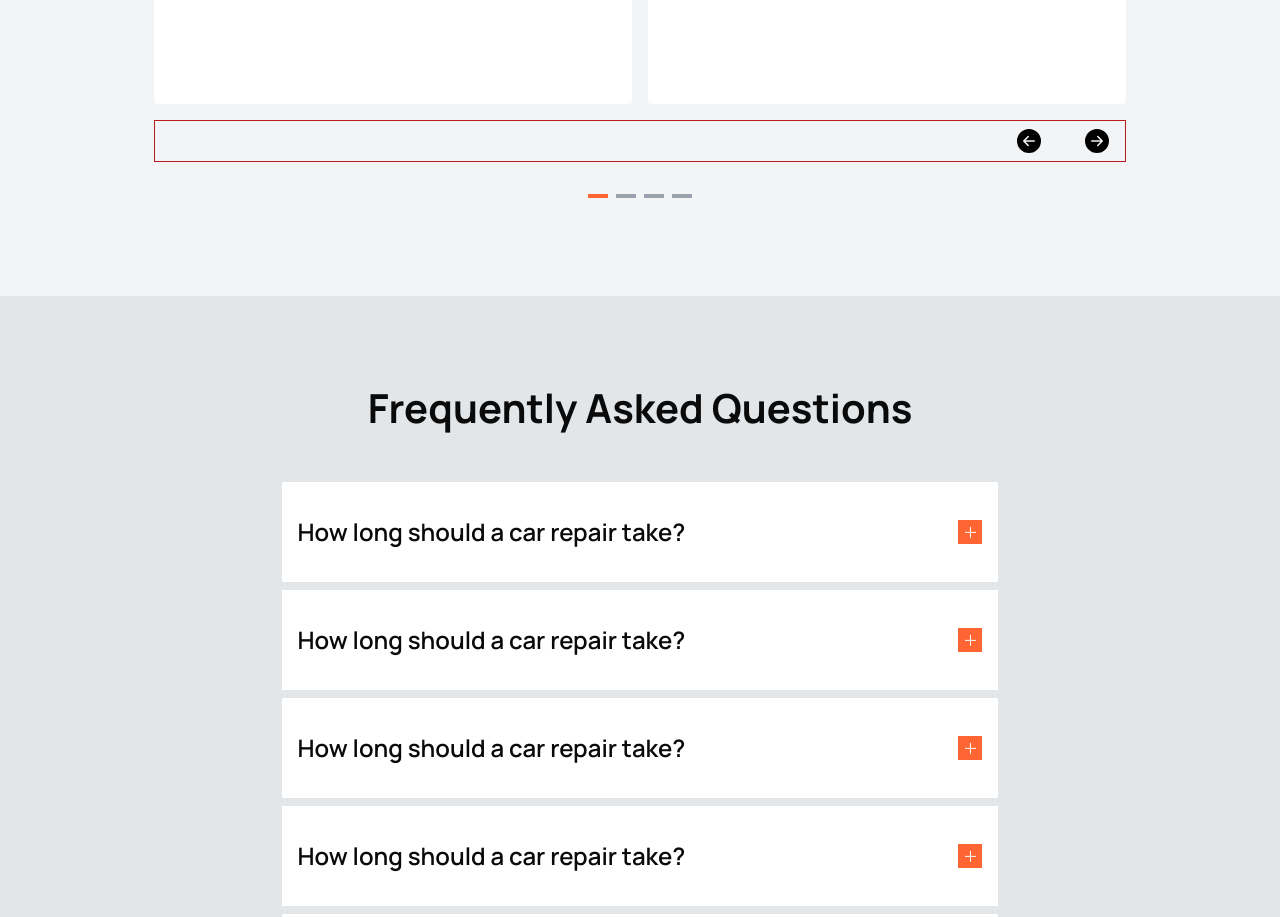
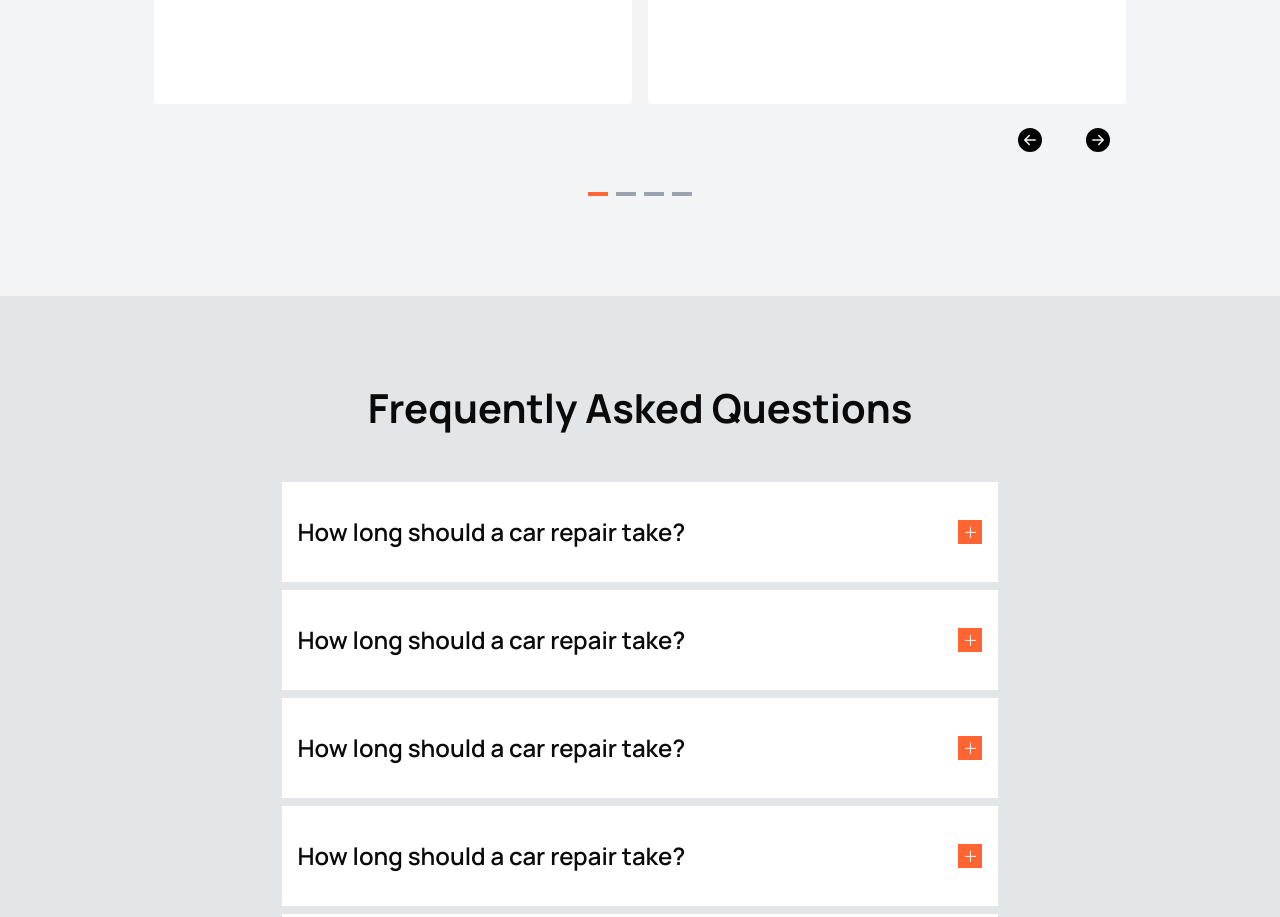
Before and after one commit to w3ngithub/revive-motors, a Next.js app: page / in a window 1280 px wide. Shown: the part 4800-5717 px from the top of the page. Built offline with nearby package versions, Linux system fonts and the light colour scheme.

Commit message:
fix: carasoul arrow fixed

```diff
--- a/src/components/custom-components/customer-view.tsx
+++ b/src/components/custom-components/customer-view.tsx
@@ -78,7 +78,8 @@ const CustomerView = () => {
             </CarouselContent>
 
             {/* Carousel navigation */}
-            <div className="flex justify-end gap-3 mt-4 border border-red-700">
+            {/* border border-red-700 */}
+            <div className="flex justify-end gap-3 mt-4 ">
               {/* <button
                 onClick={handlePrevious}
                 className="bg-gray-700 text-white px-4 py-2 rounded"
```
